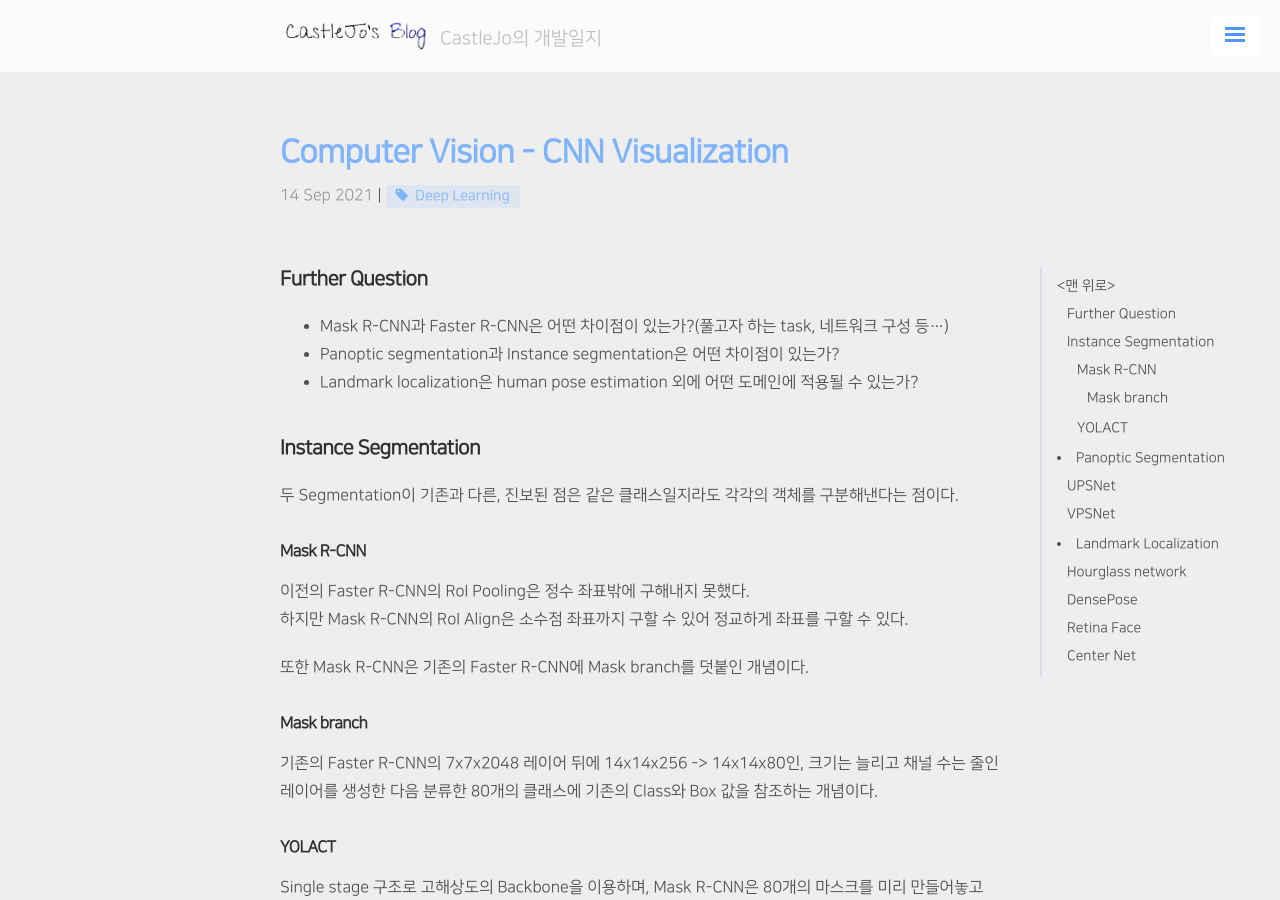
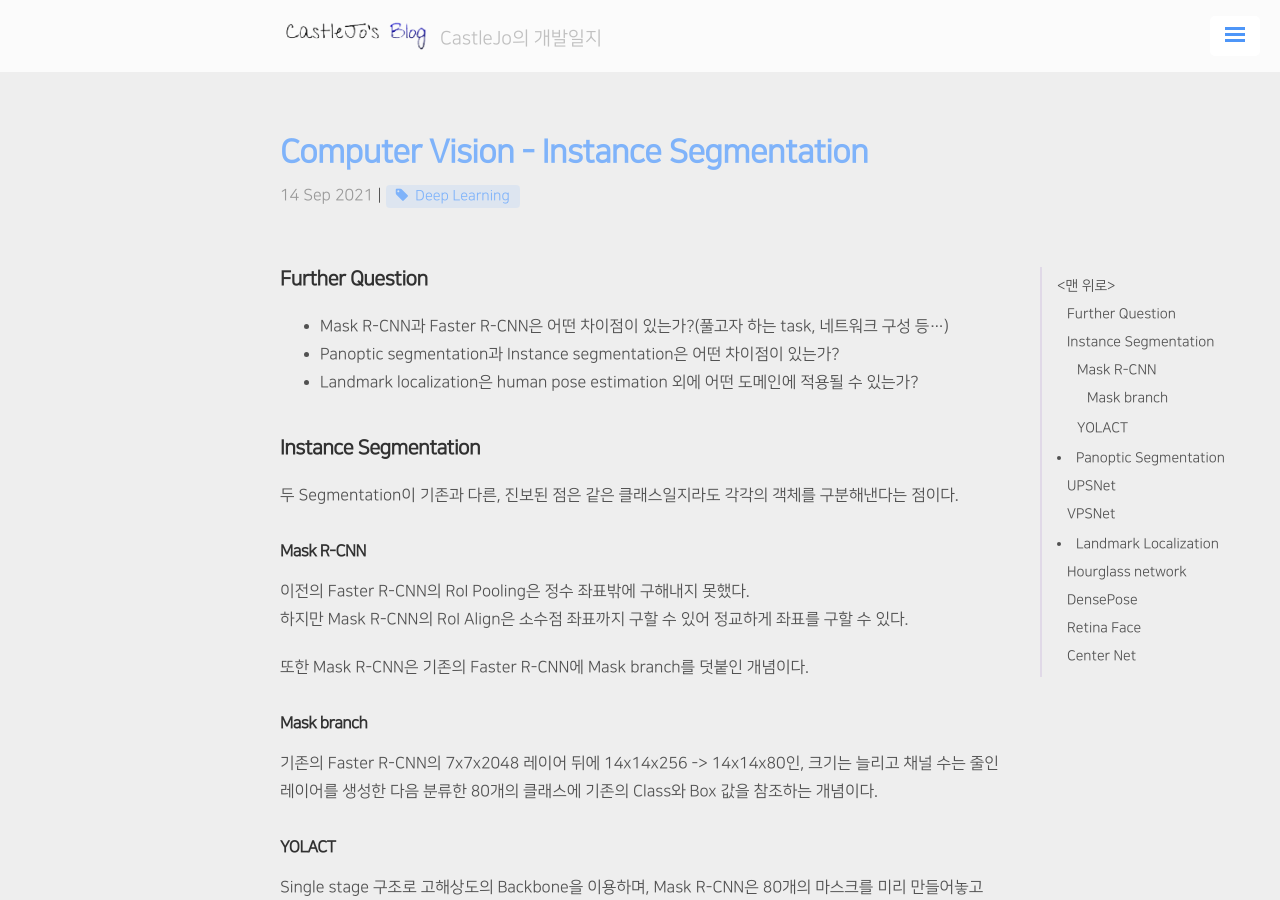
Before and after one commit to ukcastle/ukcastle.github.io, a Jekyll site: the page built from _posts/Boostcamp/2021-09-14-w7d2.md, in a window 1280 px wide and 900 px high. Built offline with Jekyll 4.4.1, drawn with Linux system fonts in a browser that asks for light colours; nearby versions of some CDN libraries; a script that is not in the unit is left out; comment, search, counter and statistics services are not loaded.

Commit message:
docs: w7d2

```diff
--- a/_posts/Boostcamp/2021-09-14-w7d2.md
+++ b/_posts/Boostcamp/2021-09-14-w7d2.md
@@ -1,6 +1,6 @@
 ---
 layout: post
-title: Computer Vision - CNN Visualization
+title: Computer Vision - Instance Segmentation
 category: BC
 tag: [Deep Learning]
 ---
```
